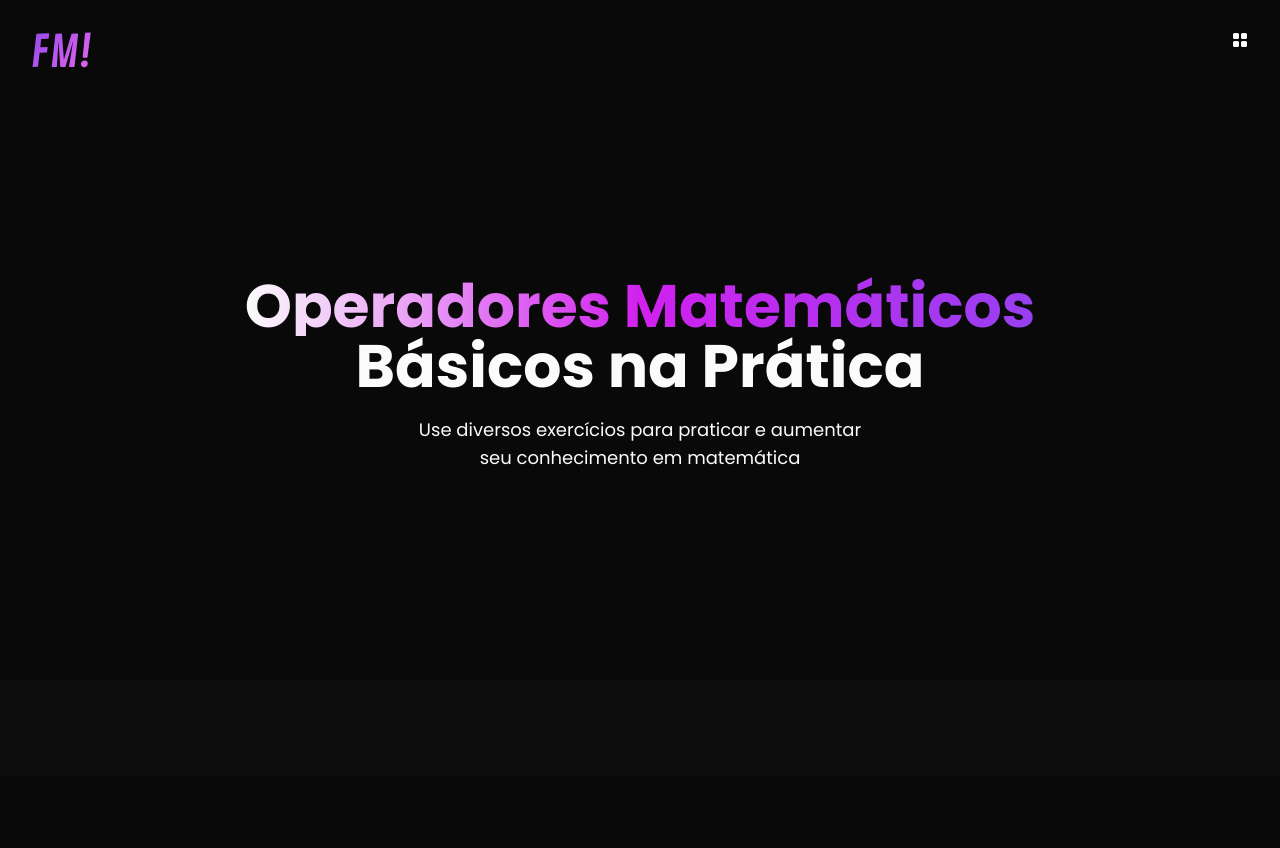
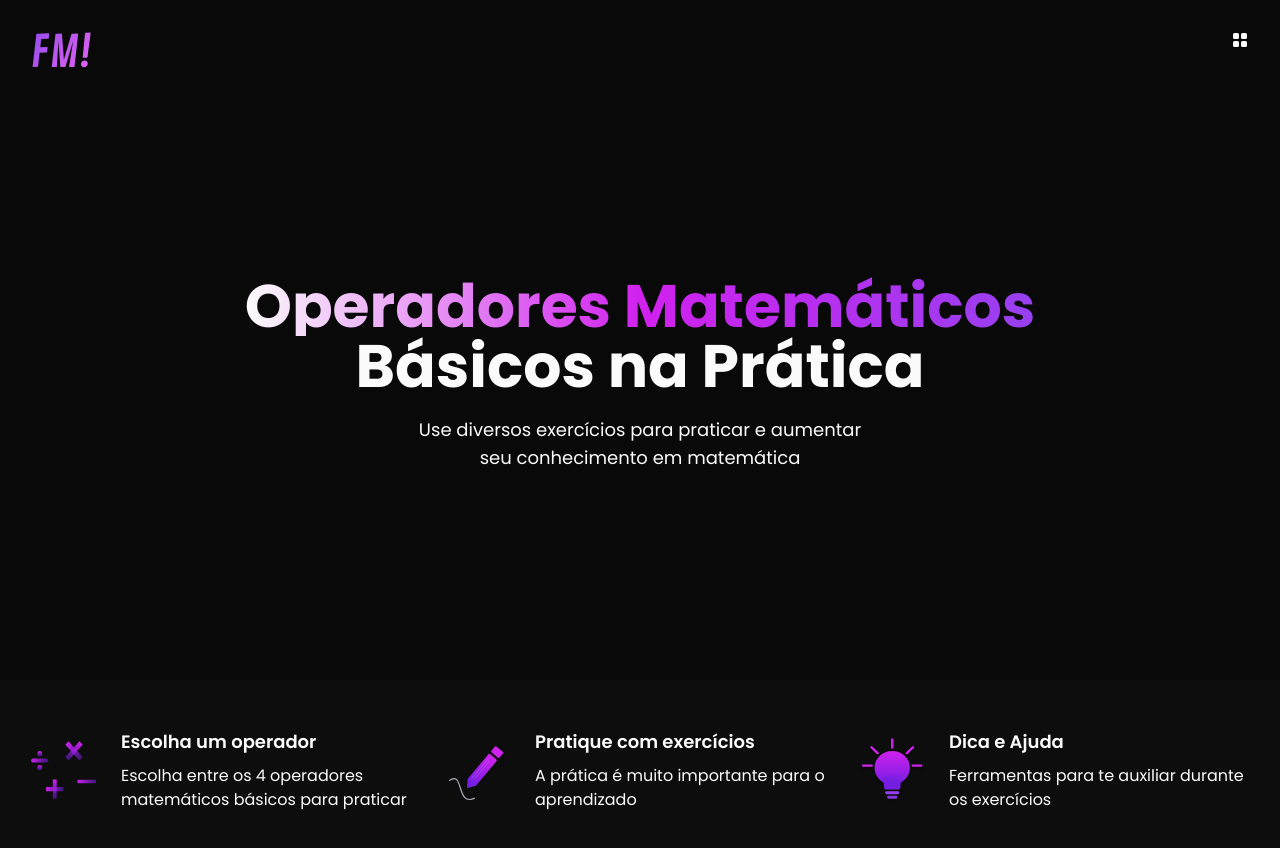
Before and after one commit to rodrigojsdeveloper/math, a Next.js app: page / in a window 1280 px wide. Shown: the top 848 px of the page. Before the commit the page ends 800 px from the top, so only its background shows below. Built offline with nearby package versions, Linux system fonts and the light colour scheme.

Commit message:
feat: add tip titles and descriptions

```diff
--- a/components/Tip.tsx
+++ b/components/Tip.tsx
@@ -1,11 +1,15 @@
-const Tip = () => {
+import { ITipProps } from '@/interfaces'
+
+const Tip = ({ children, title, description }: ITipProps) => {
   return (
-    <li>
-      <img />
+    <li className="flex flex-col items-center gap-6 sm:flex-row">
+      {children}
 
-      <div>
-        <h2></h2>
-        <p></p>
+      <div className="flex flex-col gap-2 text-center sm:text-start">
+        <h2 className="text-base font-semibold sm:text-lg">{title}</h2>
+        <p className="w-full max-w-[300px] text-sm sm:text-base">
+          {description}
+        </p>
       </div>
     </li>
   )
--- a/components/Tips.tsx
+++ b/components/Tips.tsx
@@ -1,10 +1,30 @@
+import Operators from '@/svgs/Operators'
+import Pencil from '@/svgs/Pencil'
+import Lamp from '@/svgs/Lamp'
 import Tip from './Tip'
 
 const Tips = () => {
   return (
     <section className="w-full bg-section-color px-4 py-12">
-      <ul>
-        <Tip />
+      <ul className="flex flex-row flex-wrap justify-center gap-x-6 gap-y-12">
+        <Tip
+          title="Escolha um operador"
+          description="Escolha entre os 4 operadores matemáticos básicos para praticar"
+        >
+          <Operators />
+        </Tip>
+        <Tip
+          title="Pratique com exercícios"
+          description="A prática é muito importante para o aprendizado"
+        >
+          <Pencil />
+        </Tip>
+        <Tip
+          title="Dica e Ajuda"
+          description="Ferramentas para te auxiliar durante os exercícios"
+        >
+          <Lamp />
+        </Tip>
       </ul>
     </section>
   )
--- /dev/null
+++ b/interfaces/index.ts
@@ -0,0 +1,5 @@
+export interface ITipProps {
+  children: React.ReactNode
+  title: string
+  description: string
+}
--- a/package.json
+++ b/package.json
@@ -24,7 +24,7 @@
     "postcss": "^8",
     "prettier": "^3.2.4",
     "prettier-plugin-tailwindcss": "^0.5.11",
-    "tailwindcss": "^3",
+    "tailwindcss": "^3.4.1",
     "typescript": "^5"
   }
 }
--- a/svgs/Lamp.tsx
+++ b/svgs/Lamp.tsx
@@ -2,10 +2,11 @@ const Lamp = () => {
   return (
     <svg
       xmlns="http://www.w3.org/2000/svg"
-      width="109"
-      height="106"
+      width="66"
+      height="66"
       viewBox="0 0 109 106"
       fill="none"
+      className="size-[50px] sm:size-[66px]"
     >
       <g filter="url(#filter0_d_307_99)">
         <ellipse
--- a/svgs/Operators.tsx
+++ b/svgs/Operators.tsx
@@ -2,10 +2,11 @@ const Operators = () => {
   return (
     <svg
       xmlns="http://www.w3.org/2000/svg"
-      width="101"
-      height="88"
+      width="66"
+      height="66"
       viewBox="0 0 101 88"
       fill="none"
+      className="size-[50px] sm:size-[66px]"
     >
       <g clip-path="url(#clip0_310_42)">
         <rect
--- a/svgs/Pencil.tsx
+++ b/svgs/Pencil.tsx
@@ -2,10 +2,11 @@ const Pencil = () => {
   return (
     <svg
       xmlns="http://www.w3.org/2000/svg"
-      width="105"
-      height="111"
+      width="66"
+      height="66"
       viewBox="0 0 105 111"
       fill="none"
+      className="size-[50px] sm:size-[66px]"
     >
       <path
         d="M47.091 102.78C14.8929 117.973 29.6469 54.4165 3.89756 73.358"
```
Also changed, not shown: 1 other file (tests, documents, lock files or other folders).
